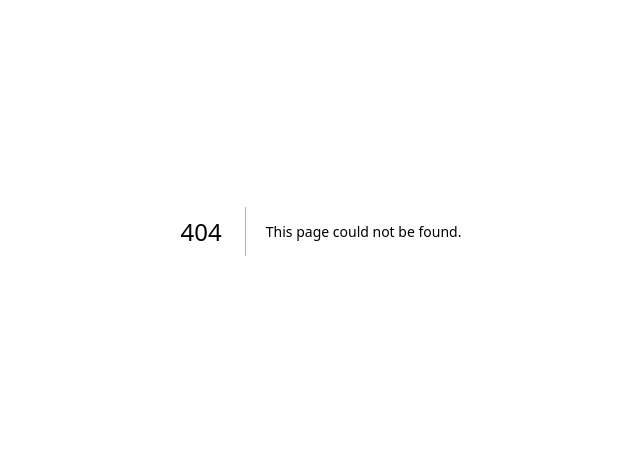
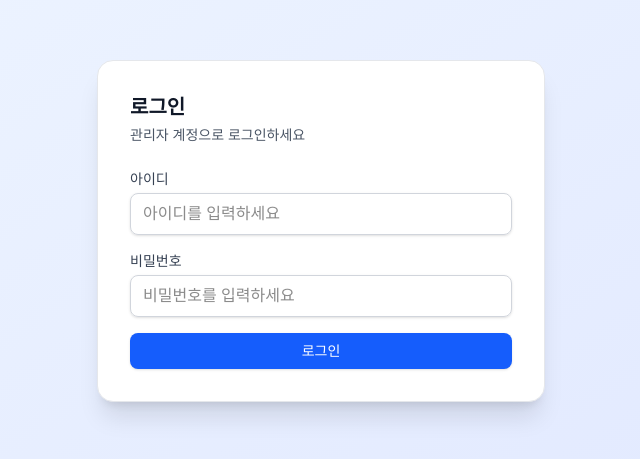
Before and after one commit to Bumja12/dalian, a Next.js app: page /login in a window 1280 px wide. Before the commit this address had no page. Shown: the part 169-628 px from the top of the page, without its empty margins (319-959 px from the left). Built offline with nearby package versions, Linux system fonts and the light colour scheme; what @stackframe/stack would draw is missing.

Commit message:
- 커밋 누락 파일 커밋 - 터치 영역 개선

```diff
--- /dev/null
+++ b/src/app/login/page.tsx
@@ -0,0 +1,9 @@
+import LoginForm from "@/components/auth/LoginForm";
+
+export default function LoginPage() {
+  return (
+    <div className="flex min-h-screen items-center justify-center bg-gradient-to-br from-blue-50 to-indigo-100">
+      <LoginForm />
+    </div>
+  );
+}
--- /dev/null
+++ b/src/components/auth/LoginForm.tsx
@@ -0,0 +1,101 @@
+"use client";
+
+import { useRouter } from "next/navigation";
+import { useState } from "react";
+
+export default function LoginForm() {
+  const [username, setUsername] = useState("");
+  const [password, setPassword] = useState("");
+  const [error, setError] = useState("");
+  const [isLoading, setIsLoading] = useState(false);
+  const router = useRouter();
+
+  const handleSubmit = async (e: React.FormEvent) => {
+    e.preventDefault();
+    setError("");
+    setIsLoading(true);
+
+    // 간단한 인증 체크
+    if (
+      username === process.env.NEXT_PUBLIC_AUTH_USERNAME &&
+      password === process.env.NEXT_PUBLIC_AUTH_PASSWORD
+    ) {
+      // 로그인 성공 시 쿠키 설정
+      document.cookie = `dalian_auth=${JSON.stringify({
+        username,
+        isLoggedIn: true,
+        loginTime: Date.now(),
+      })}; path=/; max-age=${60 * 60 * 24 * 7}`; // 7일
+
+      // 메인 페이지로 리다이렉트
+      router.push("/");
+    } else {
+      setError("아이디 또는 비밀번호가 잘못되었습니다.");
+    }
+
+    setIsLoading(false);
+  };
+
+  return (
+    <div className="w-full max-w-md rounded-2xl border border-gray-200 bg-white p-8 shadow-xl">
+      <div className="mb-6">
+        <h2 className="text-xl font-semibold text-gray-900">로그인</h2>
+        <p className="mt-1 text-sm text-gray-600">
+          관리자 계정으로 로그인하세요
+        </p>
+      </div>
+
+      <form onSubmit={handleSubmit} className="space-y-4">
+        <div>
+          <label
+            htmlFor="username"
+            className="block text-sm font-medium text-gray-700"
+          >
+            아이디
+          </label>
+          <input
+            id="username"
+            type="text"
+            value={username}
+            onChange={e => setUsername(e.target.value)}
+            className="mt-1 block w-full rounded-lg border border-gray-300 px-3 py-2 shadow-sm focus:border-blue-500 focus:ring-1 focus:ring-blue-500 focus:outline-none"
+            placeholder="아이디를 입력하세요"
+            required
+          />
+        </div>
+
+        <div>
+          <label
+            htmlFor="password"
+            className="block text-sm font-medium text-gray-700"
+          >
+            비밀번호
+          </label>
+          <input
+            id="password"
+            type="password"
+            value={password}
+            onChange={e => setPassword(e.target.value)}
+            className="mt-1 block w-full rounded-lg border border-gray-300 px-3 py-2 shadow-sm focus:border-blue-500 focus:ring-1 focus:ring-blue-500 focus:outline-none"
+            placeholder="비밀번호를 입력하세요"
+            required
+          />
+        </div>
+
+        {error && (
+          <div className="rounded-md bg-red-50 p-3">
+            <p className="text-sm text-red-600">{error}</p>
+          </div>
+        )}
+
+        <button
+          type="submit"
+          disabled={isLoading}
+          className="flex w-full justify-center rounded-lg bg-blue-600 px-4 py-2 text-sm font-medium text-white shadow-sm hover:bg-blue-700 focus:ring-2 focus:ring-blue-500 focus:ring-offset-2 focus:outline-none disabled:cursor-not-allowed disabled:opacity-50"
+        >
+          {isLoading ? "로그인 중..." : "로그인"}
+        </button>
+      </form>
+    </div>
+  );
+}
--- a/src/components/common/IconButton.tsx
+++ b/src/components/common/IconButton.tsx
@@ -27,6 +27,7 @@ export default function IconButton({
         "pressable",
         "rounded-lg",
         "bg-white/85 shadow-lg backdrop-blur-sm",
+        "pointer-events-auto",
         sizeClasses,
         className,
       ])}
--- a/src/components/home/FloatingControls.tsx
+++ b/src/components/home/FloatingControls.tsx
@@ -35,7 +35,15 @@ export default function FloatingControls({
     }
   };
   return (
-    <section className={cn(["relative", "z-10", "px-3", className])}>
+    <section
+      className={cn([
+        "relative",
+        "z-10",
+        "px-3",
+        "pointer-events-none",
+        className,
+      ])}
+    >
       <div className="container flex h-[7vh] flex-row items-center justify-between gap-2">
         <div className="h-full">
           <IconButton
@@ -45,7 +53,7 @@ export default function FloatingControls({
             <CameraControlIcon className="h-6 w-6 text-gray-900" />
           </IconButton>
         </div>
-        <div className="flex h-full flex-col justify-end">
+        {/* <div className="flex h-full flex-col justify-end">
           <button
             type="button"
             onClick={() => {}}
@@ -54,7 +62,7 @@ export default function FloatingControls({
           >
             <span className="text-sm text-gray-900">현 위치로 검색</span>
           </button>
-        </div>
+        </div> */}
         <div className="h-full">
           <IconButton ariaLabel="필터링">
             <FilterIcon className="h-6 w-6 text-gray-900" />
--- a/src/components/home/TopSearchBar.tsx
+++ b/src/components/home/TopSearchBar.tsx
@@ -31,7 +31,7 @@ export default function TopSearchBar({ className = "" }: TopSearchBarProps) {
           <button
             type="button"
             aria-label="exit"
-            className="pressable rounded-md bg-red-500 px-2 py-1 text-xs text-white transition-colors hover:bg-red-600"
+            className="pressable pointer-events-auto rounded-md bg-red-500 px-2 py-1 text-xs text-white transition-colors hover:bg-red-600"
             onClick={() => {
               // 쿠키 삭제
               document.cookie = "dalian_auth=; path=/; max-age=0";
```
Also changed, not shown: src/components/home/HomePageClient.tsx (added), src/components/home/LoginModal.tsx (added), src/lib/stores/loginModalStore.ts (added).
